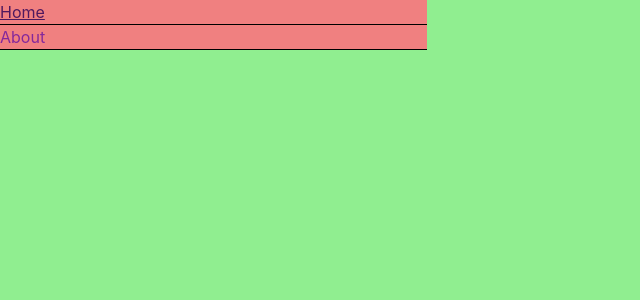
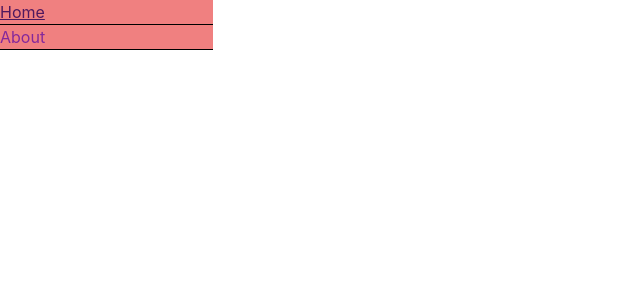
Before and after one commit to BigRiceEater/burgershop-dashboard, a React (Create React App) app: page / in a window 1280 px wide. Shown: the top 300 px of the page, without its empty margins (0-640 px from the left). Built offline with nearby package versions, Linux system fonts and the light colour scheme.

Commit message:
Make side menu column smaller

```diff
--- a/src/views/MainLayout.jsx
+++ b/src/views/MainLayout.jsx
@@ -8,13 +8,13 @@ class MainLayout extends Component {
   state = {};
   render() {
     return (
-      <Container fluid style={{ backgroundColor: 'lightgreen' }}>
+      <Container fluid>
         <Router>
           <Row>
-            <Col sm='4' style={{ minHeight: '100vh', padding: '0px' }}>
+            <Col sm='2' style={{ minHeight: '100vh', padding: '0px' }}>
               <SideMenu />
             </Col>
-            <Col sm='8'>{this.props.children}</Col>
+            <Col sm='10'>{this.props.children}</Col>
           </Row>
         </Router>
       </Container>
```
